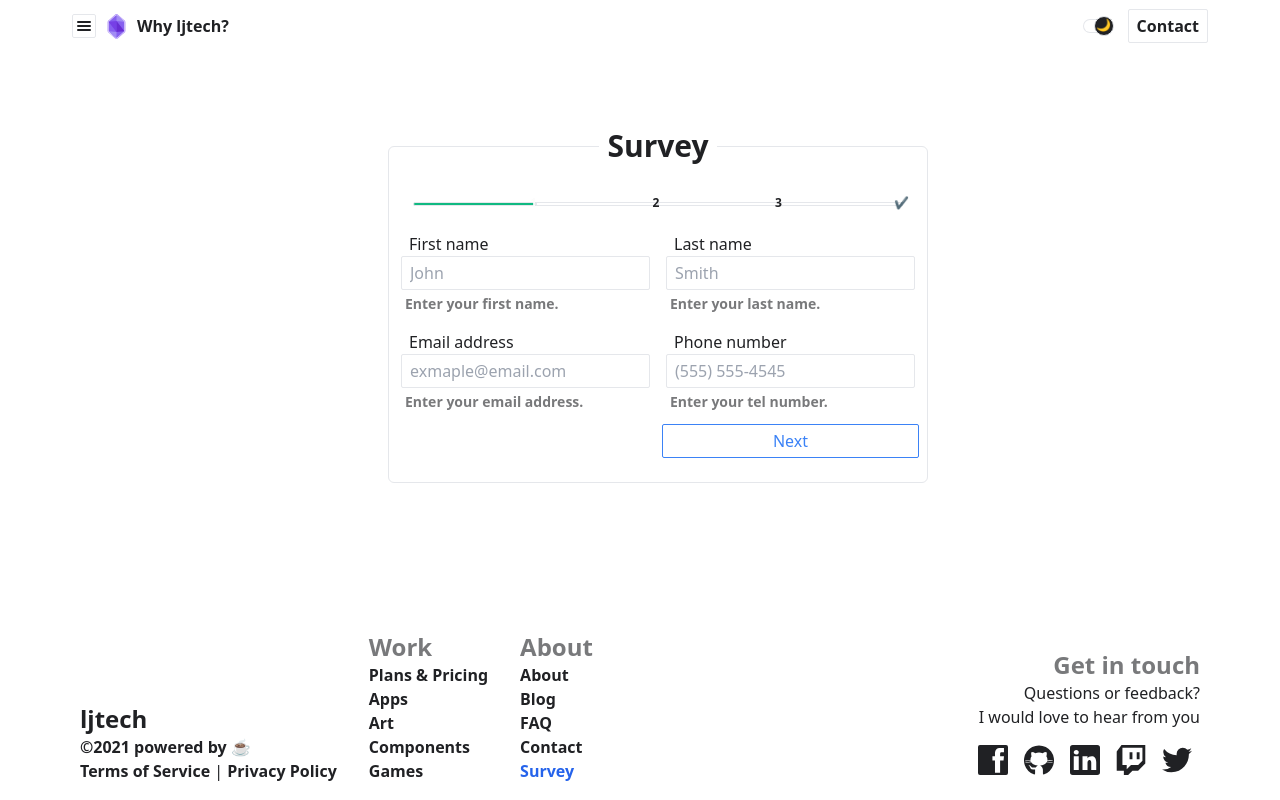
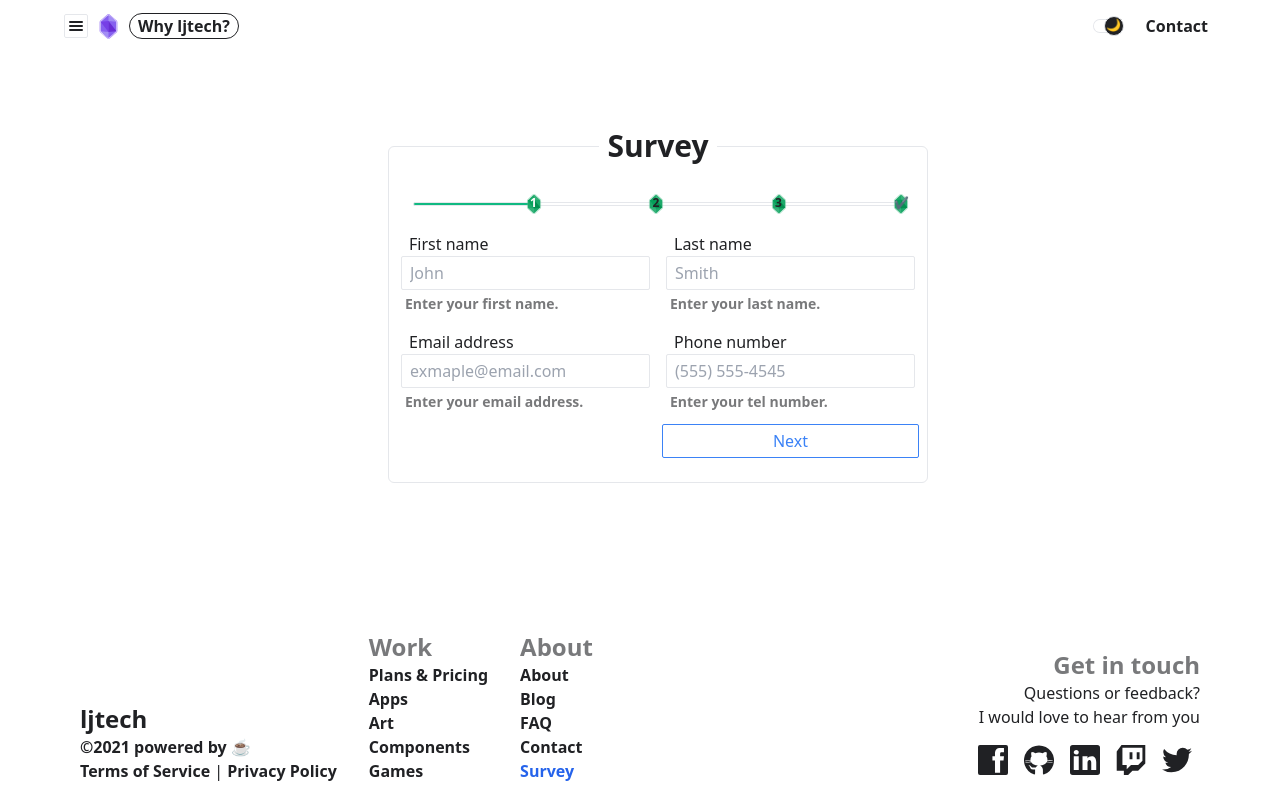
Before and after one commit to IanSSenne/ljtech-new, a Next.js app: page /survey in a window 1280 px wide. Built offline with nearby package versions, Linux system fonts and the light colour scheme.

Commit message:
💗 Fixed Logo, Header, Slideshow, Steps, Menu

```diff
--- a/components/button/menu.jsx
+++ b/components/button/menu.jsx
@@ -6,7 +6,7 @@ export default function Menu({ active, handleClick, pages }) {
 		<div>
 			<button
 				onClick={handleClick}
-				className="border fixed z-50 top-3.5 blur flex content-center items-center justify-center w-6 h-6 rounded-sm"
+				className="border z-50 top-3.5 blur flex content-center items-center justify-center w-6 h-6 rounded-sm"
 			>
 				{!active && (
 					<div>
@@ -33,7 +33,7 @@ export default function Menu({ active, handleClick, pages }) {
 								href={link.href}
 								classNames={
 									useRouter().pathname === link.href
-										? "text-blue-600 grid px-2 py-1 hover:bg-gray-50"
+										? "text-blue-600 grid px-2 py-1 bg-gray-200"
 										: "text-dark grid px-2 py-1 hover:bg-gray-50"
 								}
 							>
--- a/components/button/theme.jsx
+++ b/components/button/theme.jsx
@@ -21,7 +21,7 @@ export default function Theme() {
 
 	return (
 		<label
-			className="fade-in border-transparent ring-gray-200 border-2 ring-1 inline-block cursor-pointer rounded-full relative w-6 h-3 m-3"
+			className="blur fade-in border-transparent ring-gray-200 border-2 ring-1 inline-block cursor-pointer rounded-full relative w-6 h-3 m-3"
 			htmlFor="theme"
 		>
 			<input
--- a/components/container/slideshow.jsx
+++ b/components/container/slideshow.jsx
@@ -72,7 +72,7 @@ export default function Slideshow({ slides }) {
 							{i === active && (
 								<Logo
 									classNames="p-4 mx-auto relative z-40 fade-in"
-									type={slideActive.image}
+									color={slideActive.image}
 									width="clamp(11rem, 33vw, 22rem)"
 									height="clamp(11rem, 33vw, 22rem)"
 								/>
--- a/components/container/step.jsx
+++ b/components/container/step.jsx
@@ -20,6 +20,7 @@ export default function Step({ classNames, step, text }) {
 				classNames="w-5 h-5 absolute -right-1 z-30"
 				width="20"
 				height="20"
+				color="green"
 				index={0}
 			/>
 		</div>
--- a/components/svg/logo.jsx
+++ b/components/svg/logo.jsx
@@ -29,7 +29,7 @@ export default function Logo({
 	};
 
 	return (
-		<div style={style} className={`${classNames ?? ""} flex`}>
+		<div style={style} className={`${classNames ?? ""} flex fade-in`}>
 			{before}
 			{!type && color && (
 				<svg
--- a/components/svg/love.jsx
+++ b/components/svg/love.jsx
@@ -18,8 +18,8 @@ const Love = ({ classNames, width, height }) => (
 					x2="0.5"
 					gradientUnits="objectBoundingBox"
 				>
-					<stop offset="0.21" stop-color="#fff" stopOpacity="0" />
-					<stop offset="1" stop-color="#fff" stopOpacity="0.2" />
+					<stop offset="0.21" stopColor="#fff" stopOpacity="0" />
+					<stop offset="1" stopColor="#fff" stopOpacity="0.2" />
 				</linearGradient>
 			</defs>
 			<g id="Love_1" data-name="Love 1" transform="translate(0 0)">
--- a/components/template/footer.jsx
+++ b/components/template/footer.jsx
@@ -11,7 +11,7 @@ export default function Footer() {
 				about={about}
 				classNames="flex justify-around space-x-4 my-8 lg:mb-0 lg:hidden"
 			/>
-			<div className="w-full flex flex-wrap items-end justify-around sm:justify-between">
+			<div className="flex-col-reverse w-full flex flex-wrap items-center justify-around sm:flex-row sm:items-end sm:justify-between">
 				<div className="flex items-end space-x-4">
 					<Copyright />
 					<Navlist
--- a/components/template/header.jsx
+++ b/components/template/header.jsx
@@ -13,14 +13,16 @@ export default function Header() {
 	};
 
 	return (
-		<header className="max-w-6xl mx-auto flex items-center justify-between p-2">
+		<header className="sticky z-50 top-0 p-2">
+			<div className="max-w-6xl mx-auto flex items-center justify-between">
 				<div className="flex items-center space-x-2">
 					<Menu active={active} handleClick={handleClick} pages={pages} />
-				<div className="w-4 h-6 block"></div>
+					<Link href="/">
 						<Logo type="disco" width={25} height={25} />
+					</Link>
 					<Link
 						href="/about"
-					classNames="hover:border-green-500 hover:text-green-500"
+						classNames="border border-dark text-dark blur px-2 rounded-full hover:text-green-700"
 					>
 						Why ljtech?
 					</Link>
@@ -29,11 +31,12 @@ export default function Header() {
 					<Theme />
 					<Link
 						href="/contact"
-					classNames="px-2 py-1 border rounded-sm hover:border-purple-500 hover:text-purple-500"
+						classNames="text-dark blur fade-in px-2 py-1 rounded-sm hover:text-purple-700"
 					>
 						Contact
 					</Link>
 				</div>
+			</div>
 		</header>
 	);
 }
```
Also changed, not shown: 1 other file (tests, documents, lock files or other folders). Lines whose indentation alone changed are shown as unchanged.
